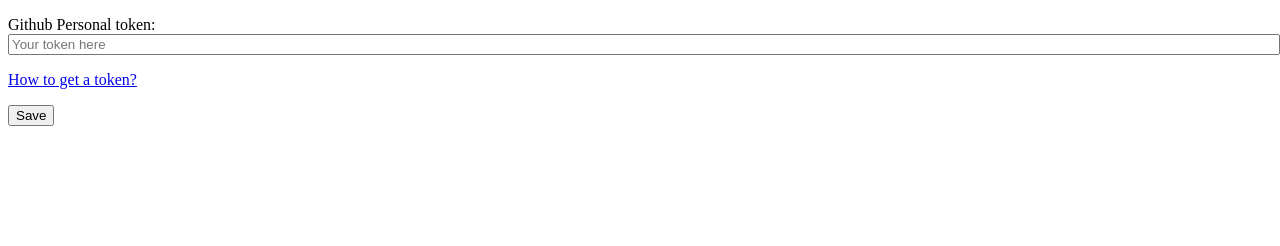
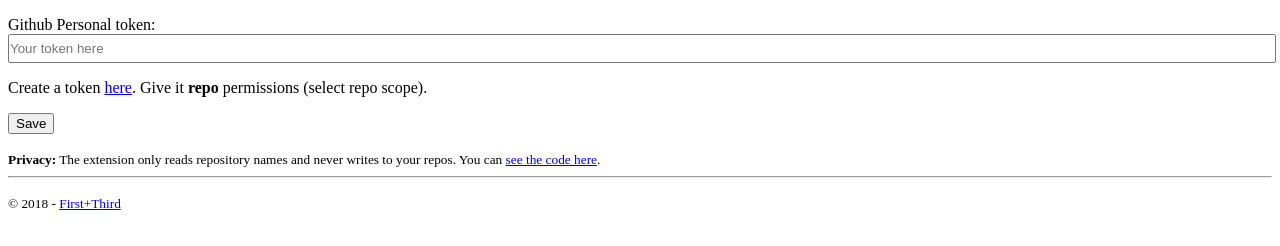
Before and after one commit to firstandthird/github-search-csv, a browser extension: page extension/src/options/options.html in a window 1280 px wide. Drawn offline with Linux system fonts and the light colour scheme.

Commit message:
Update options page

```diff
--- a/extension/src/options/options.html
+++ b/extension/src/options/options.html
@@ -6,27 +6,41 @@
     #status {
       color: darkgreen;
     }
-    input {
+    input[type="text"] {
+      padding: 5px 0;
       width: 100%;
     }
   </style>
 </head>
 <body>
 
+  <form id="options-form" name="options">
+
     <p>
       <label for="token">Github Personal token:</label>
-    <input type="text" name="token" id="token" value="" placeholder="Your token here">
+      <input type="text" name="token" id="token" value="" placeholder="Your token here" size="40" minlength="40" maxlength="40" required>
     </p>
 
     <p>
-    <a href="https://help.github.com/articles/creating-a-personal-access-token-for-the-command-line/" target="_blank" title="How to get a GitHub Personal token">How to get a token?</a>
+      Create a token <a href="https://github.com/settings/tokens" target="_blank" title="Generate a GitHub Personal token">here</a>. Give it <strong>repo</strong> permissions (select repo scope).
     </p>
 
+    <p>
+      <button type="submit" id="save">Save</button>
+      <span id="status"></span>
+    </p>
+
+    <small>
+      <strong>Privacy:</strong> The extension only reads repository names and never writes to your repos. You can <a href="https://github.com/firstandthird/github-search-csv" target="_blank" title="See Github Search CSV">see the code here</a>.
+    </small>
+
+    <hr>
 
     <p>
-    <button type="button" id="save">Save</button>
-    <span id="status"></span>
+      <small>&copy; 2018 - <a href="https://firstandthird.com/" target="_blank" title="Company website">First+Third</small>
     </p>
+
+  </form>
 
   <script src="options.js"></script>
 
--- a/extension/src/options/options.js
+++ b/extension/src/options/options.js
@@ -1,14 +1,16 @@
-/* global chrome */
+const browser = window.browser || window.chrome;
 
-const TOKEN_NAME = 'gh_personal_token';
+const TOKEN_NAME = 'gscsv_personal_token';
 
 /**
- * Saves options to chrome.storage
+ * Saves options to browser.storage
  */
-function saveOptions() {
+function saveOptions(event) {
+  event.preventDefault();
+
   const token = document.getElementById('token').value;
 
-  chrome.storage.sync.set({
+  browser.storage.sync.set({
     [TOKEN_NAME]: token
   }, () => {
     const status = document.getElementById('status');
@@ -25,7 +27,7 @@ function saveOptions() {
  * Restores previously saved token
  */
 function restoreOptions() {
-  chrome.storage.sync.get({
+  browser.storage.sync.get({
     [TOKEN_NAME]: ''
   }, item => {
     document.getElementById('token').value = item[TOKEN_NAME];
@@ -33,4 +35,4 @@ function restoreOptions() {
 }
 
 document.addEventListener('DOMContentLoaded', restoreOptions);
-document.getElementById('save').addEventListener('click', saveOptions);
+document.getElementById('options-form').addEventListener('submit', saveOptions);
```
Lines whose indentation alone changed are shown as unchanged.
